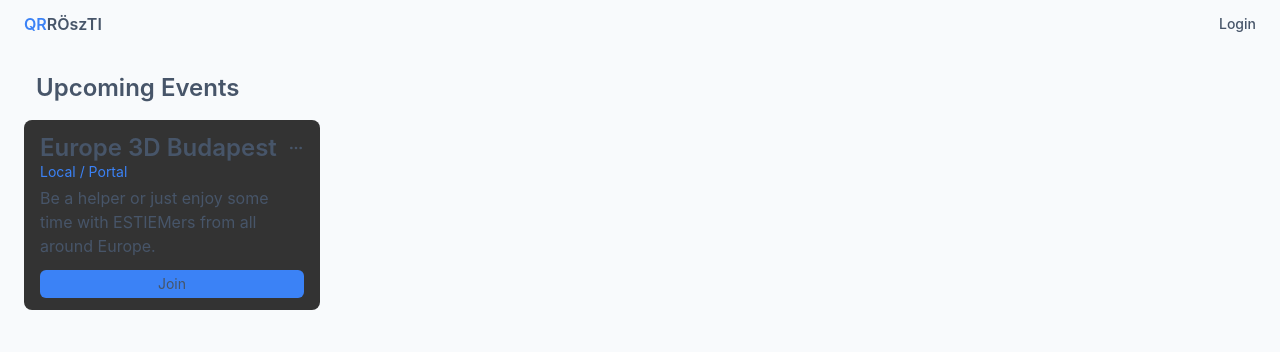
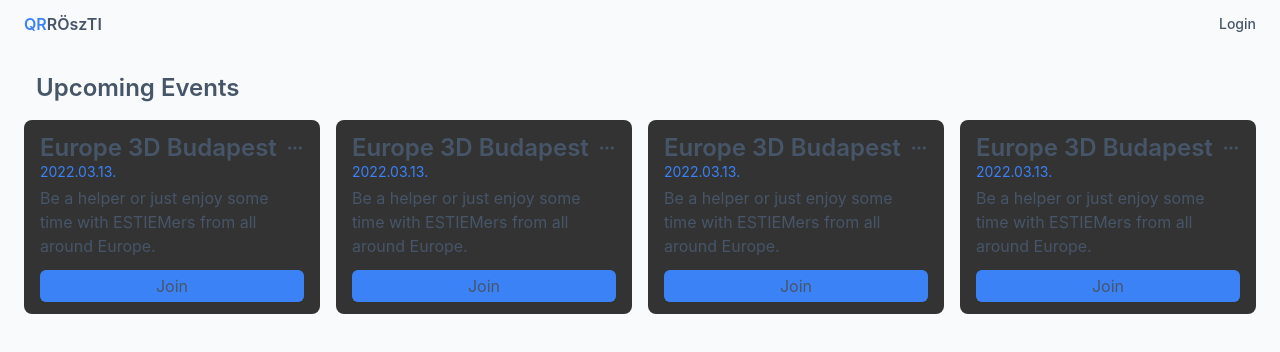
Before and after one commit to vabarnabas/qr-roszti, a Next.js app: page /hub in a window 1280 px wide. Shown: the top 352 px of the page. Built offline with nearby package versions, Linux system fonts and the light colour scheme; no server answers.

Commit message:
Small Fixes

```diff
--- a/components/event-card/event-card.tsx
+++ b/components/event-card/event-card.tsx
@@ -4,27 +4,27 @@ import { HiOutlineDotsHorizontal } from "react-icons/hi"
 interface Props {
   id: string
   title: string
-  type: "Local" | "Local / Portal" | "Portal"
+  date: Date
   description: string
 }
 
 const EventCard: React.FC = () => {
   return (
-    <div className="gap-4 mt-4 w-full grid grid-cols-1 sm:grid-cols-2 lg:grid-cols-3 xl:grid-cols-4">
     <div className="flex flex-col items-start justify-center px-4 py-3 bg-light-gray rounded-lg">
       <div className="flex items-center justify-between w-full">
         <p className="font-semibold text-2xl">Europe 3D Budapest</p>
-          <HiOutlineDotsHorizontal className="cursor-pointer" />
+        <HiOutlineDotsHorizontal className="cursor-pointer text-lg" />
       </div>
-        <p className="-mt-0.5 mb-1 text-blue-500 text-sm">Local / Portal</p>
+      <div className="flex items-center justify-center space-x-2">
+        <p className="-mt-0.5 mb-1 text-blue-500 text-sm">2022.03.13.</p>
+      </div>
       <p className="">
         Be a helper or just enjoy some time with ESTIEMers from all around
         Europe.
       </p>
-        <button className="bg-blue-500 hover:bg-blue-600 w-full rounded-md mt-3 text-sm outline-none py-1">
+      <button className="bg-blue-500 hover:bg-blue-600 w-full rounded-md mt-3 text-base outline-none py-1">
         Join
       </button>
-      </div>
     </div>
   )
 }
--- a/pages/hub/index.tsx
+++ b/pages/hub/index.tsx
@@ -10,7 +10,12 @@ const HubView = () => {
         <p className="first-letter:pl-3 w-full font-semibold text-2xl">
           Upcoming Events
         </p>
-        <EventCard />
+        <div className="gap-4 mt-4 w-full grid grid-cols-1 sm:grid-cols-2 lg:grid-cols-3 xl:grid-cols-4">
+          <EventCard />
+          <EventCard />
+          <EventCard />
+          <EventCard />
+        </div>
       </div>
     </Layout>
   )
```
Lines whose indentation alone changed are shown as unchanged.
